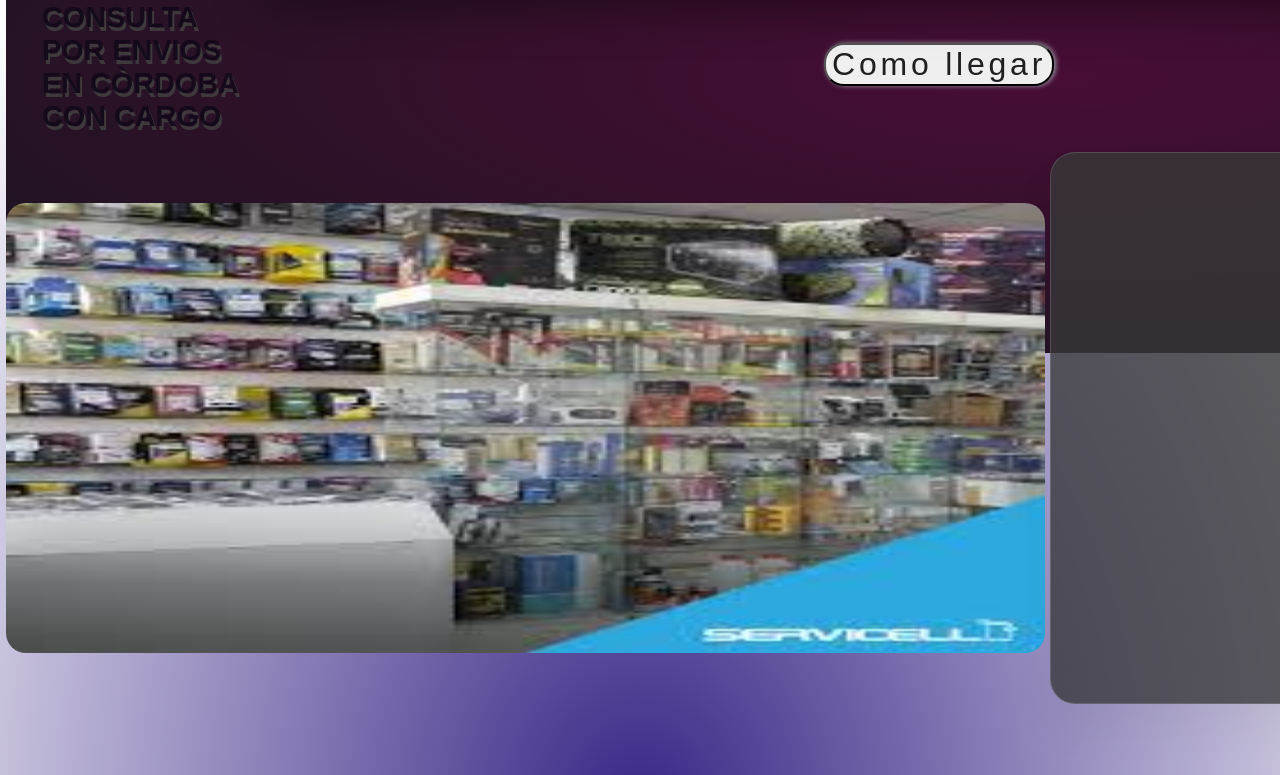
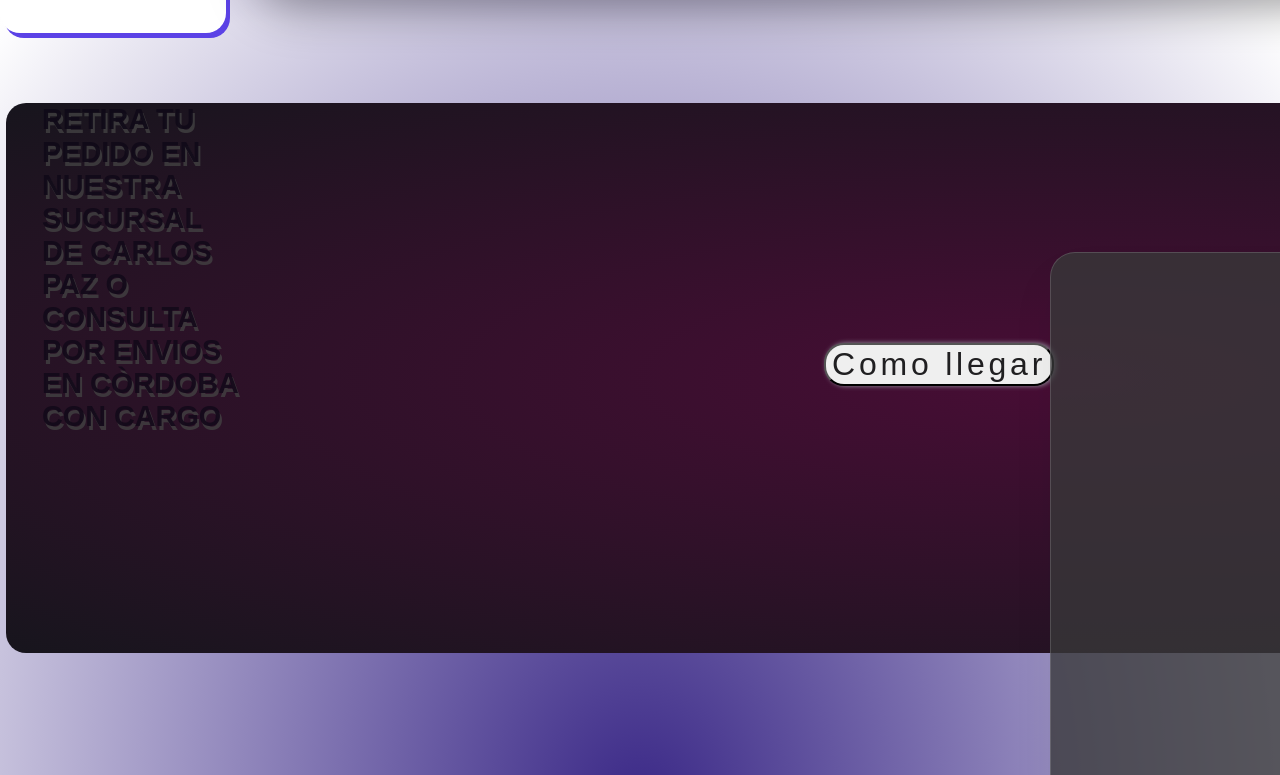
Before and after one commit to maxi-bel/segunda-actualizaci-n-celulares, a plain HTML site: page index.html in a window 1280 px wide. Shown: the part 1565-2340 px from the top of the page. Drawn offline with nearby package versions, Linux system fonts and the light colour scheme.

Commit message:
Edit css

```diff
--- a/style.css
+++ b/style.css
@@ -760,12 +760,12 @@ article li {top: -51dvw;left: 190dvw;}
 @media (orientation: landscape){
     .scroll-list__wrp{ height:60dvh; width: 132dvw;top:130dvh;}
     .sidebar:has(input[type="checkbox"]:checked) .scroll-list__wrp  { top:110dvh;width: 143dvw; height:60dvh;}
-    .card-ubicacion{ top: 350px;display: block;left: 5px; height: 550px;width:170dvw;position: relative;}
+    .card-ubicacion{ top: 150px;display: block;left: 5px; height: 550px;width:170dvw;position: relative;}
 
 
-.foto-local{ position: relative; top: 350px;height: 450px;width: 165dvw;}
+.foto-local{ position: relative; top: 650px;height: 450px;width: 165dvw;}
 
-.box{position:relative; top:350px; height: 550px;width:165dvw;}
+.box{position:relative; top:650px; height: 550px;width:165dvw;}
 
 .sidebar:has(input[type="checkbox"]:checked) .box { position:relative;top:750px;width: 160dvw;height: 155dvh;left: 5.7dvw; }
 
```
